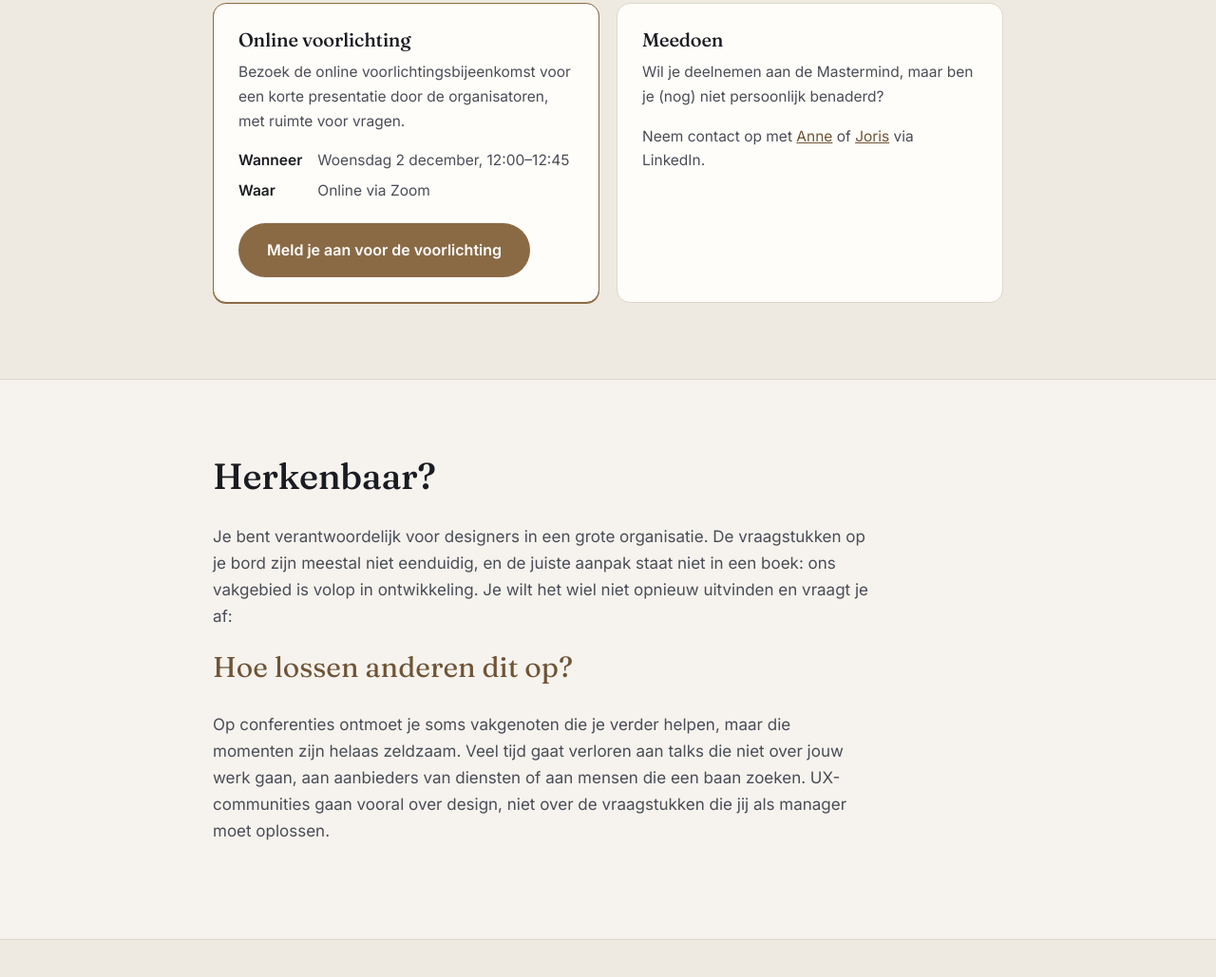
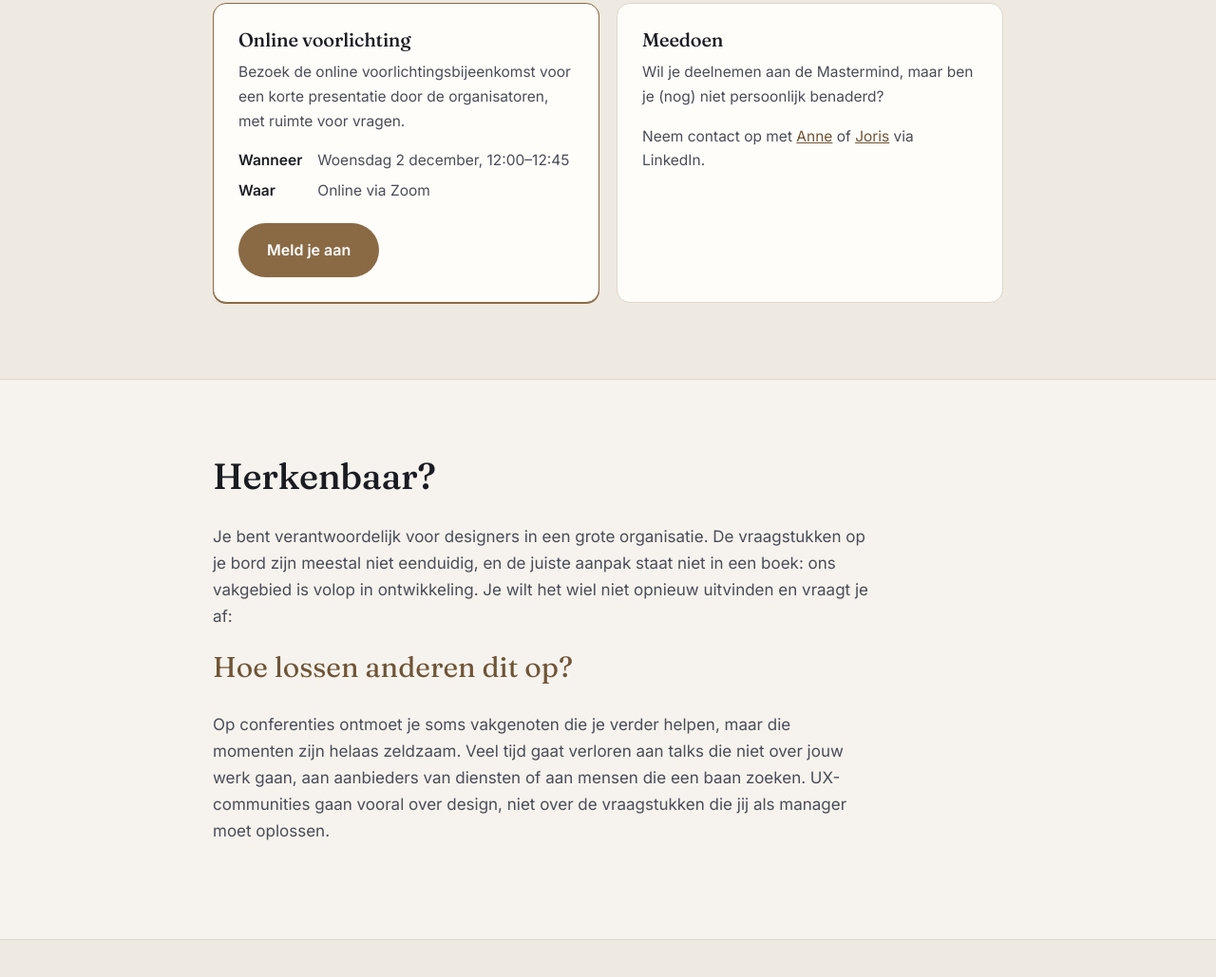
Before and after one commit to groenjoris/design-leaders-xchange, a plain HTML site: page index.html in a window 1280 px wide. Shown: the part 1313-2342 px from the top of the page at 95% size. Drawn offline with Linux system fonts and the light colour scheme.

Commit message:
Voorlichtingsknop: 'Meld je aan'
Co-Authored-By: Claude Opus 5.5 <noreply@anthropic.com>

```diff
--- a/index.html
+++ b/index.html
@@ -212,7 +212,7 @@
           <dt>Wanneer</dt><dd>Woensdag 2&nbsp;december, 12:00–12:45</dd>
           <dt>Waar</dt><dd>Online via Zoom</dd>
         </dl>
-        <a class="btn" href="https://us06web.zoom.us/meeting/register/VfVPCECjTXOFO7ITMp7Y0g" target="_blank" rel="noopener">Meld je aan voor de voorlichting</a>
+        <a class="btn" href="https://us06web.zoom.us/meeting/register/VfVPCECjTXOFO7ITMp7Y0g" target="_blank" rel="noopener">Meld je aan</a>
       </div>
       <div class="card">
         <h3>Meedoen</h3>
```
